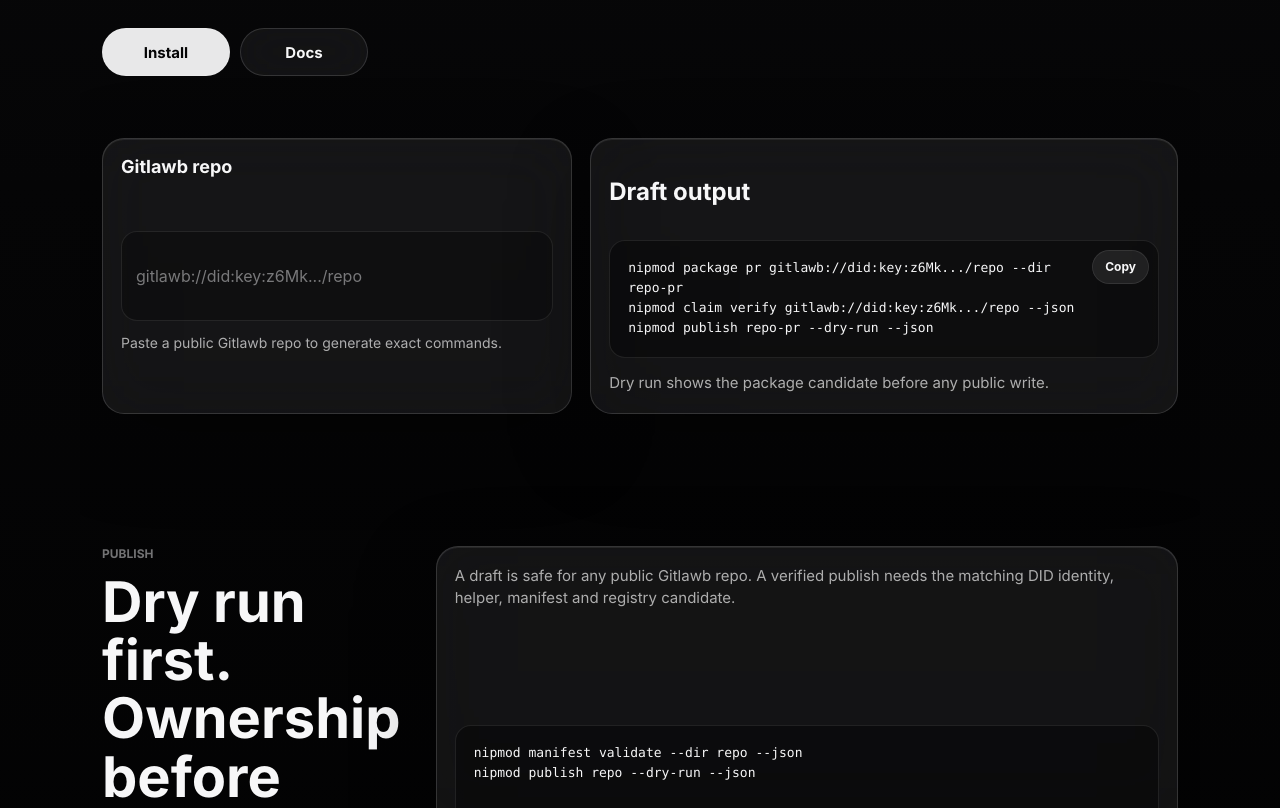
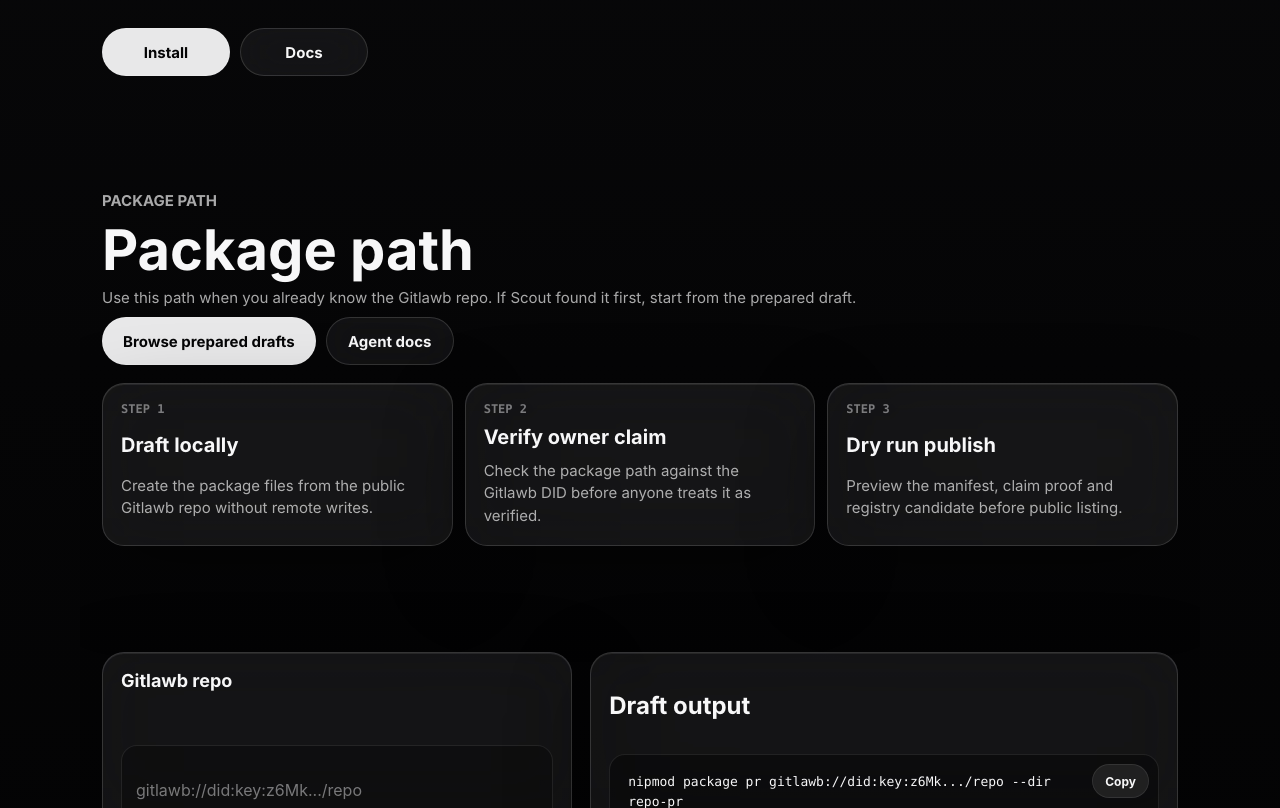
Before and after one commit to nipmod/nipmod, a Next.js app in the folder site/: page /package in a window 1280 px wide. Shown: the part 580-1388 px from the top of the page. Built offline with nearby package versions, Linux system fonts and the light colour scheme.

Commit message:
feat: polish gitlawb owner onboarding

```diff
--- a/site/app/globals.css
+++ b/site/app/globals.css
@@ -672,6 +672,7 @@ h1 {
 
 .comparison-grid,
 .claim-flow,
+.owner-flow,
 .faq-grid,
 .start-grid {
   display: grid;
@@ -686,6 +687,10 @@ h1 {
 .claim-flow,
 .faq-grid {
   grid-template-columns: repeat(4, minmax(0, 1fr));
+}
+
+.owner-flow {
+  grid-template-columns: repeat(3, minmax(0, 1fr));
 }
 
 .faq-grid {
@@ -731,6 +736,10 @@ h1 {
   font-size: 15px;
   line-height: 1.5;
   margin: 0;
+}
+
+.owner-claim-section .section-head {
+  align-content: start;
 }
 
 .comparison-card ul {
@@ -1506,6 +1515,7 @@ h1 {
   .live-stat-grid,
   .comparison-grid,
   .claim-flow,
+  .owner-flow,
   .faq-grid,
   .start-grid,
   .fact-row,
--- /dev/null
+++ b/site/app/owner-claim-flow.tsx
@@ -0,0 +1,61 @@
+type ClaimFlowAction = {
+  href: string;
+  label: string;
+  variant?: "primary" | "ghost";
+};
+
+type OwnerClaimFlowProps = {
+  actions?: ClaimFlowAction[];
+  eyebrow: string;
+  lead: string;
+  title: string;
+};
+
+const ownerClaimSteps = [
+  {
+    label: "Draft locally",
+    text: "Create the package files from the public Gitlawb repo without remote writes."
+  },
+  {
+    label: "Verify owner claim",
+    text: "Check the package path against the Gitlawb DID before anyone treats it as verified."
+  },
+  {
+    label: "Dry run publish",
+    text: "Preview the manifest, claim proof and registry candidate before public listing."
+  }
+];
+
+export function OwnerClaimFlow({ actions = [], eyebrow, lead, title }: OwnerClaimFlowProps) {
+  return (
+    <section className="claim-section owner-claim-section" aria-labelledby={headingId(title)}>
+      <div className="section-head">
+        <p className="eyebrow">{eyebrow}</p>
+        <h2 id={headingId(title)}>{title}</h2>
+        <p>{lead}</p>
+        {actions.length > 0 ? (
+          <div className="section-actions">
+            {actions.map((action) => (
+              <a className={`button button-${action.variant ?? "ghost"}`} href={action.href} key={`${action.label}:${action.href}`}>
+                {action.label}
+              </a>
+            ))}
+          </div>
+        ) : null}
+      </div>
+      <div className="owner-flow">
+        {ownerClaimSteps.map((step, index) => (
+          <article className="claim-step" key={step.label}>
+            <span className="comparison-title">Step {index + 1}</span>
+            <h3>{step.label}</h3>
+            <p>{step.text}</p>
+          </article>
+        ))}
+      </div>
+    </section>
+  );
+}
+
+function headingId(title: string): string {
+  return title.toLowerCase().replace(/[^a-z0-9]+/g, "-").replace(/^-|-$/g, "");
+}
--- a/site/app/package/page.tsx
+++ b/site/app/package/page.tsx
@@ -1,5 +1,6 @@
 import type { Metadata } from "next";
 import { homeContent } from "../content";
+import { OwnerClaimFlow } from "../owner-claim-flow";
 import { PackageDraftForm } from "./package-draft-form";
 
 type PackagePageProps = {
@@ -40,6 +41,16 @@ export default async function PackagePage({ searchParams }: PackagePageProps) {
           </a>
         </div>
       </section>
+
+      <OwnerClaimFlow
+        actions={[
+          { href: "/candidates", label: "Browse prepared drafts", variant: "primary" },
+          { href: "/agents", label: "Agent docs" }
+        ]}
+        eyebrow="Package path"
+        lead="Use this path when you already know the Gitlawb repo. If Scout found it first, start from the prepared draft."
+        title="Package path"
+      />
 
       <PackageDraftForm
         initialRepo={initialRepo}
```
Also changed, not shown: site/app/candidates/page.tsx (+31 -6 lines), site/app/gitlawb/[owner]/[repo]/page.tsx (+21 -3 lines), site/app/gitlawb/[owner]/page.tsx (+29 -3 lines), 1 other file (tests, documents, lock files or other folders).
